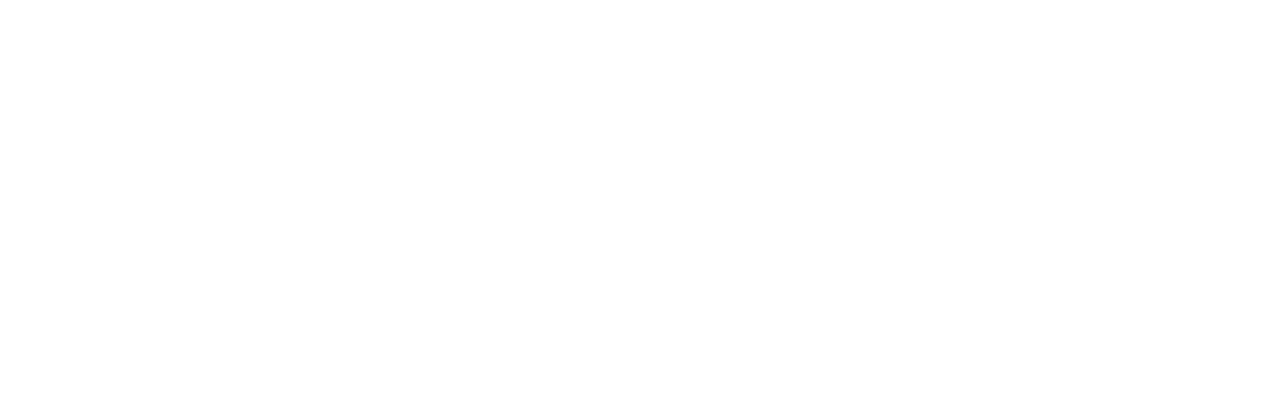
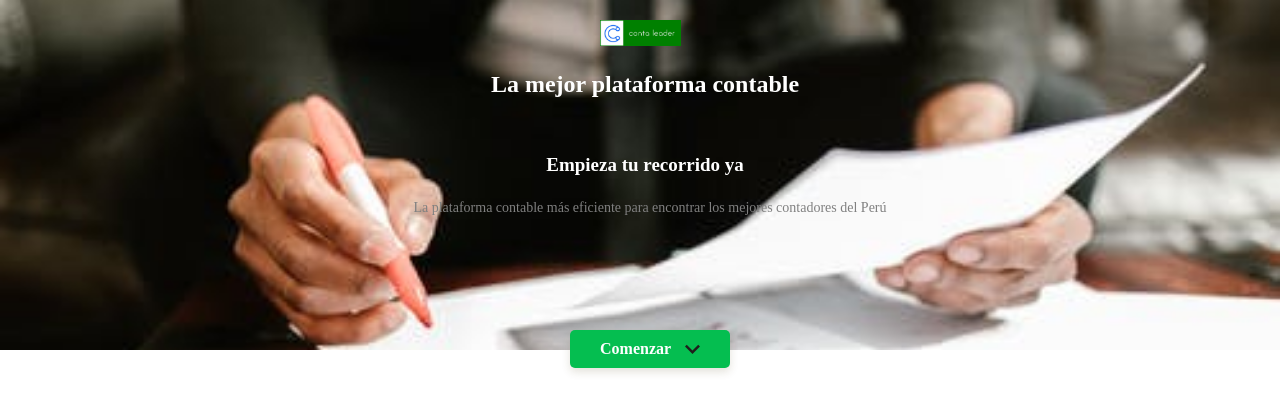
Before and after one commit to jhimy2000/TeamIT-ContaLeader_beta, a plain HTML site: page index.html in a window 1280 px wide. Drawn offline with Linux system fonts and the light colour scheme.

Commit message:
feat(HEADER): added header

```diff
--- a/assets/styles/styles.css
+++ b/assets/styles/styles.css
@@ -24,3 +24,85 @@
 html{
     font-size: 62.5%;
 }
+
+header{
+    position:relative;
+    width:100%;
+    min-width:320px;
+    height:350px;
+    display:flex;
+    flex-direction:column;
+    align-content:center;
+    text-align:center;
+    background-image:url("/assets/imagen/Contadores.jpeg");
+    background-position:center;
+    background-repeat: no-repeat;
+    background-size: cover;
+}
+
+header img{
+    width:81px;
+    height: 26px;
+    margin:20px auto;
+    display:flex;
+    align-content:center;
+    background-repeat:no-repeat;
+}
+
+.header-content__text{
+    margin-left:10px;
+    display:flex;
+    flex-direction:column;
+    align-content:center;
+    padding-top:2px;
+    padding-bottom:10px;
+    line-height:3rem;
+    color: var(--just-white);
+    text-align:center;
+}
+
+.header-content__text h1{
+    margin: 1px auto;
+    font-weight:bold;
+    font-size:2.4rem;
+}
+.header-content__text h2{
+    margin-top:50px;
+    font-weight: 600;
+    font-size:1.9rem;
+}
+
+.header-content__text p{
+    margin-top:20px;
+    font-size:1.4rem;
+    font-weight:300;
+    line-height:1.5rem;
+    padding-left:10px;
+    color: var(--text-grays);
+}
+header .header__button{
+    position:absolute;
+    display:block;
+    left:calc(50% - 70px);
+    padding:10px 30px;
+    border-radius:5px;
+    background-color: var(--primary-color-green);
+    color:var(--just-white);
+    text-decoration:none;
+    top:330px;
+    font-size:1.6rem;
+    font-weight:bold;
+    box-shadow: 0 4px 8px rgba(89, 73, 30, 0.16);
+    border:none;
+}
+
+.header__button span{
+    display:inline-block;
+    width:15px;
+    height:10px;
+    margin-left:10px;
+    background-image: url('/assets/imagen/down-arrow.svg');
+    background-position:center;
+    background-repeat:no-repeat;
+    background-size:cover;
+}
--- a/index.html
+++ b/index.html
@@ -6,6 +6,16 @@
     <title>ContaLeader</title>
 </head>
 <body>
+    <header>
+        <img src="assets/imagen/Logo.png" alt="Logo imagen">
+        <div class="header-content__text">
+            <h1>La mejor plataforma contable</h1>
+            <h2>Empieza tu recorrido ya</h2>
+            <p>La plataforma contable más eficiente para
+                encontrar los mejores contadores del Perú </p>
+        </div>
+        <a href="#" class="header__button">Comenzar <span></span></a>
+    </header>
 
 </body>
 </html>
```
